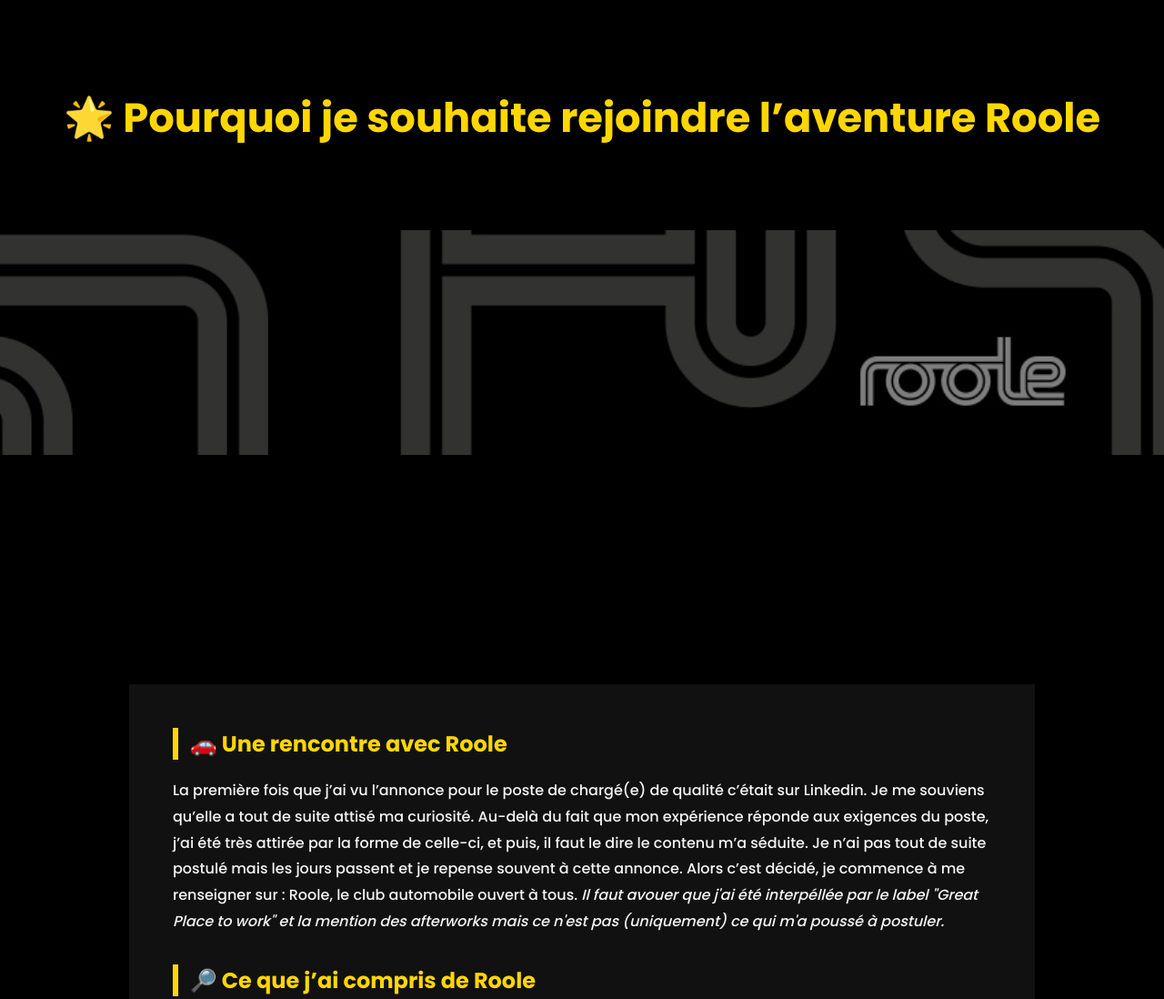
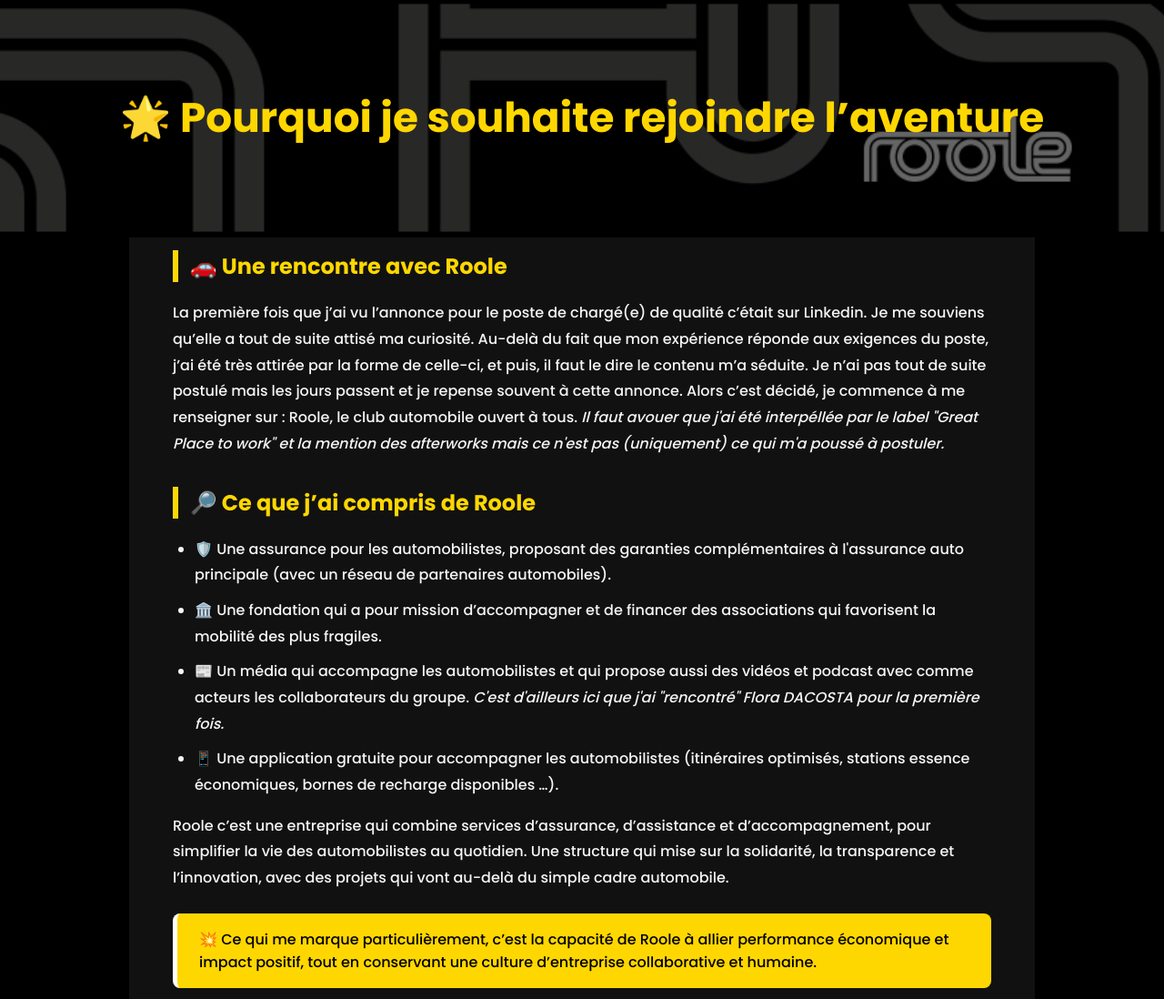
Before and after one commit to Soraya-L/Roole, a plain HTML site: page index.html in a window 1280 px wide. Shown: the top 1098 px of the page at 91% size. Drawn offline with Linux system fonts and the light colour scheme.

Commit message:
Update index.html

```diff
--- a/index.html
+++ b/index.html
@@ -3,7 +3,7 @@
 <head>
   <meta charset="UTF-8">
   <meta name="viewport" content="width=device-width, initial-scale=1.0">
-  <title>Pourquoi je souhaite rejoindre Roole</title>
+  <title>Pourquoi je souhaite rejoindre l'aventure Roole </title>
   <style>
     @import url('https://fonts.googleapis.com/css2?family=Poppins:wght@300;500;700&display=swap');
 
@@ -16,11 +16,10 @@
       overflow-x: hidden;
     }
     header {
-      background: url('header.jpg') no-repeat center center;
-      background-size: contain; /* pour voir l'image en entier */
-      background-color: #000; /* fond noir autour si image pas assez large */
+      background: url('header.jpg') no-repeat center/contain;
+      background-size: contain;
+      background-color: #000;
       color: #ffd700;
-      min-height: 70vh;
       padding: 6rem 2rem;
       text-align: center;
       position: relative;
@@ -31,7 +30,7 @@
       content: "";
       position: absolute;
       top: 0; left: 0; right: 0; bottom: 0;
-      background: rgba(0,0,0,0.5);
+      background: rgba(0,0,0,0.6);
     }
     header h1 {
       margin: 0;
@@ -40,14 +39,19 @@
       position: relative;
       z-index: 1;
       animation: fadeInDown 1.2s ease;
+      text-align: center;
     }
     @keyframes fadeInDown {
       from {opacity: 0; transform: translateY(-50px);}
       to {opacity: 1; transform: translateY(0);}
     }
+    @keyframes zoomBg {
+      from {transform: scale(1);}
+      to {transform: scale(1.1);}
+    }
     main {
       max-width: 900px;
-      margin: -2rem auto 2rem auto;
+      margin: -4rem auto 2rem auto;
       background: #111;
       padding: 3rem;
       border-radius: 20px;
@@ -132,7 +136,7 @@
 </head>
 <body>
   <header id="accueil">
-    <h1>🌟 Pourquoi je souhaite rejoindre l’aventure Roole</h1>
+    <h1>🌟 Pourquoi je souhaite rejoindre l’aventure</h1>
   </header>
 
   <main>
@@ -141,7 +145,7 @@
 Au-delà du fait que mon expérience réponde aux exigences du poste, j’ai été très attirée par la forme de celle-ci, et puis, il faut le dire le contenu m’a séduite. Je n’ai pas tout de suite postulé mais les jours passent et je repense souvent à cette annonce. Alors c’est décidé, je commence à me renseigner sur : Roole, le club automobile ouvert à tous. <em>Il faut avouer que j'ai été interpéllée par le label "Great Place to work" et la mention des afterworks mais ce n'est pas (uniquement) ce qui m'a poussé à postuler.</em></p>
     <h2>🔎 Ce que j’ai compris de Roole</h2>
     <ul>
-      <li>🛡️ Une assurance pour les automobilistes, proposant des garanties complémentaires à l'assurance auto principale (avec un réseau de partenaires automobiles).</li>
+      <li>🛡️ Une assurance pour les automobilistes, proposant des garanties complémentaires à l'assurance auto principale (avec un réseau de partenaires automobiles).</li>
       <li>🏛️ Une fondation qui a pour mission d’accompagner et de financer des associations qui favorisent la mobilité des plus fragiles.</li>
       <li>📰 Un média qui accompagne les automobilistes et qui propose aussi des vidéos et podcast avec comme acteurs les collaborateurs du groupe. <em>C'est d'ailleurs ici que j'ai "rencontré" Flora DACOSTA pour la première fois.</em> </li>
       <li>📱 Une application gratuite pour accompagner les automobilistes (itinéraires optimisés, stations essence économiques, bornes de recharge disponibles …).</li>
@@ -158,7 +162,7 @@
       <li>👥 Accompagner et sensibiliser les équipes à la culture qualité et aux bonnes pratiques.</li>
       <li>✅ Participer à des audits internes ou externes et garantir la traçabilité des actions mises en œuvre.</li>
     </ul>
-    <div class="highlight">💯 Ce rôle demande à la fois de la rigueur, un sens de l’analyse aiguisé, une capacité à travailler en équipe et un goût pour l’amélioration continue.</div>
+    <div class="highlight">💯 Ce rôle demande à la fois de la rigueur, un sens de l’analyse aigusé, une capacité à travailler en équipe et un goût pour l’amélioration continue.</div>
 
     <h2>💬 Mes motivations</h2>
     <ol>
```
